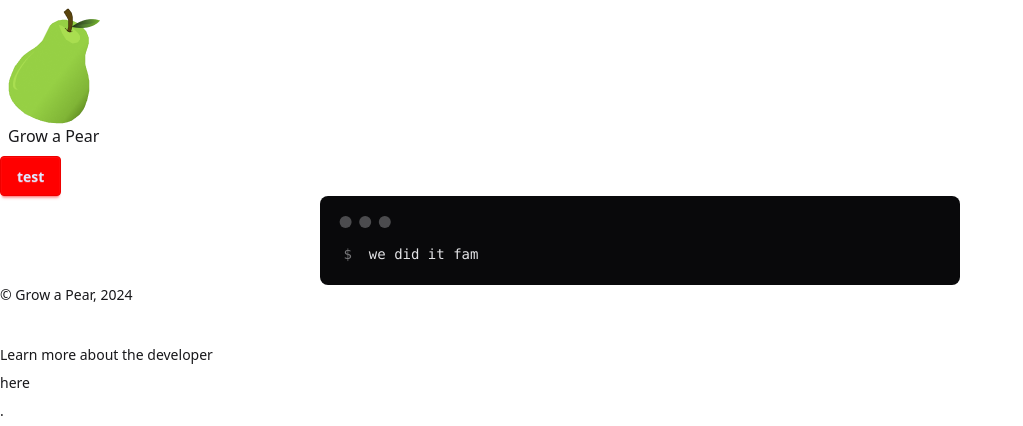
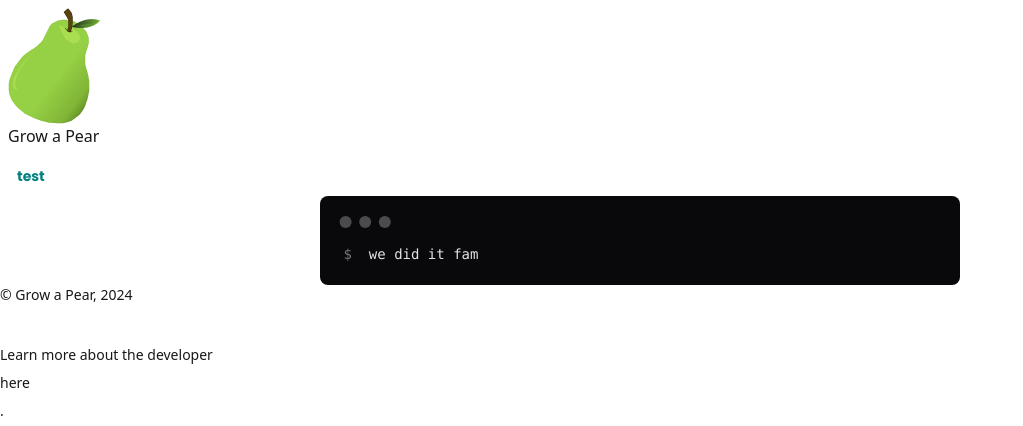
Before and after one commit to meredith-j/grow-a-pear-frontend, a Next.js app: page / in a window 1280 px wide. Shown: the top 426 px of the page, without its empty margins (0-1023 px from the left). Built offline with nearby package versions, Linux system fonts and the light colour scheme.

Commit message:
slowly adding tailwind themes, ended up not messing with typescript, added breakpoints

```diff
--- a/next.config.js
+++ b/next.config.js
@@ -1,4 +1,7 @@
+
 /** @type {import('next').NextConfig} */
-const nextConfig = {}
+const nextConfig = {
+  /* config options here */
+}
 
 module.exports = nextConfig
--- a/package.json
+++ b/package.json
@@ -28,6 +28,7 @@
     "use-places-autocomplete": "^4.0.1"
   },
   "devDependencies": {
+    "@tailwindcss/typography": "^0.5.16",
     "@testing-library/dom": "^10.0.0",
     "@testing-library/react": "^14.2.2",
     "@testing-library/user-event": "^14.5.2",
--- a/src/app/globals.css
+++ b/src/app/globals.css
@@ -1,4 +1,5 @@
 @import "tailwindcss";
+/* @plugin "tailwindcss/typography"; */
 @plugin "daisyui" {
   themes: light --default, dark --prefersdark;
   root: ":root";
@@ -13,6 +14,36 @@
   --color-primary: red;
   --color-secondary: teal;
 }
+
+@theme {
+  --breakpoint-sm: 768px;
+  --breakpoint-md: 1280px;
+  --font-display: "Poppins", sans-serif;
+  }
+
+ @font-face {
+  font-family: Poppins;
+  font-style: normal;
+  font-weight: 700;
+  font-display: auto;
+  src: url(../../public/fonts/Poppins-Bold.woff2) format('woff2');
+}
+
+ @font-face {
+  font-family: 'Poppins';
+  font-style: normal;
+  font-weight: 500;
+  font-display: auto;
+  src: url(../../public/fonts/Poppins-Medium.woff2) format('woff2');
+ }
+
+ @font-face {
+  font-family: 'Poppins';
+  font-style: normal;
+  font-weight: 300;
+  font-display: auto;
+  src: url(../../public/fonts/Poppins-Light.woff2) format('woff2');
+ }
 
 /* below is an example of custom components */
 /* [data-theme="light"] {
--- a/src/app/page.js
+++ b/src/app/page.js
@@ -10,8 +10,8 @@ export default function Page() {
 
   return (
     <div>
-      <p class="btn btn-primary">test</p>
-    <div class="mockup-code w-1/2 mx-auto">
+      <p className="btn font-display btn-primary sm:btn-secondary md:btn-ghost">test</p>
+    <div className="mockup-code w-1/2 mx-auto">
   <pre data-prefix="$"><code>we did it fam</code></pre>
 </div>
       </div>
--- a/src/app/styles/partials/breakpoints.scss
+++ /dev/null
@@ -1,3 +0,0 @@
-// mobile view should be styled for screen sizes at least 280px wide
-$tablet: 768px;
-$desktop: 1280px;
```
Also changed, not shown: .prettierrc.mjs (added), 1 other file (tests, documents, lock files or other folders).
